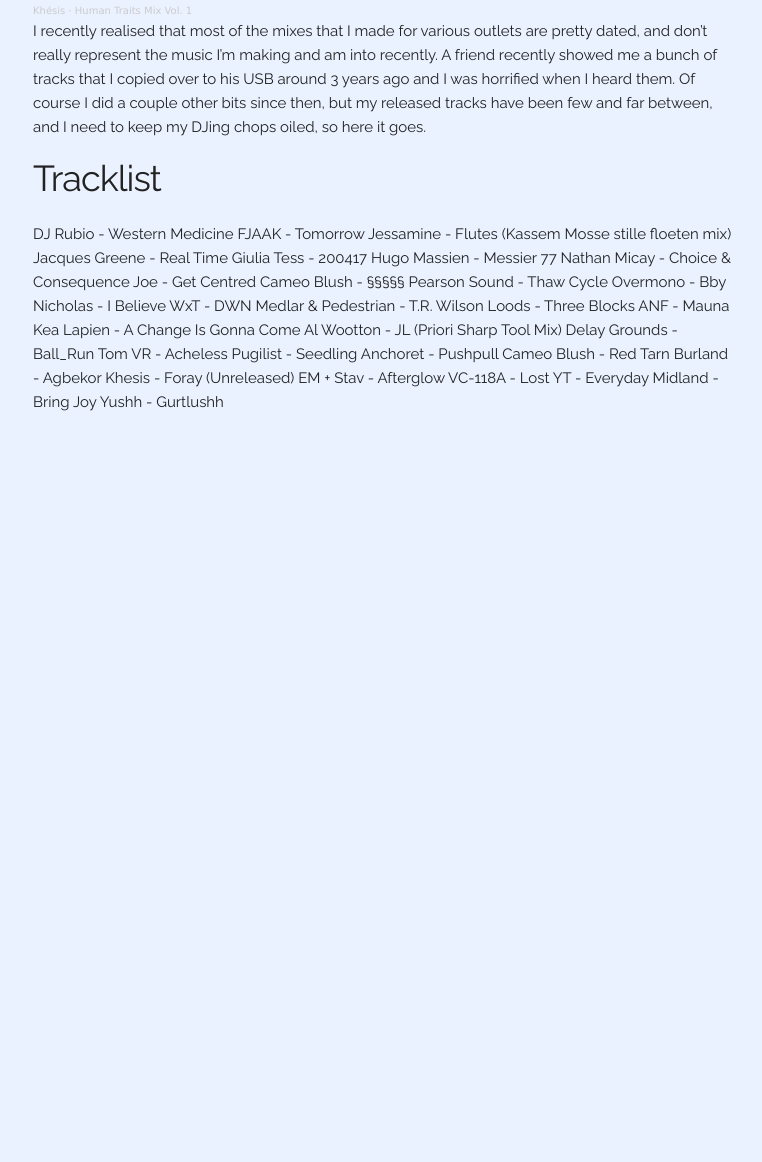
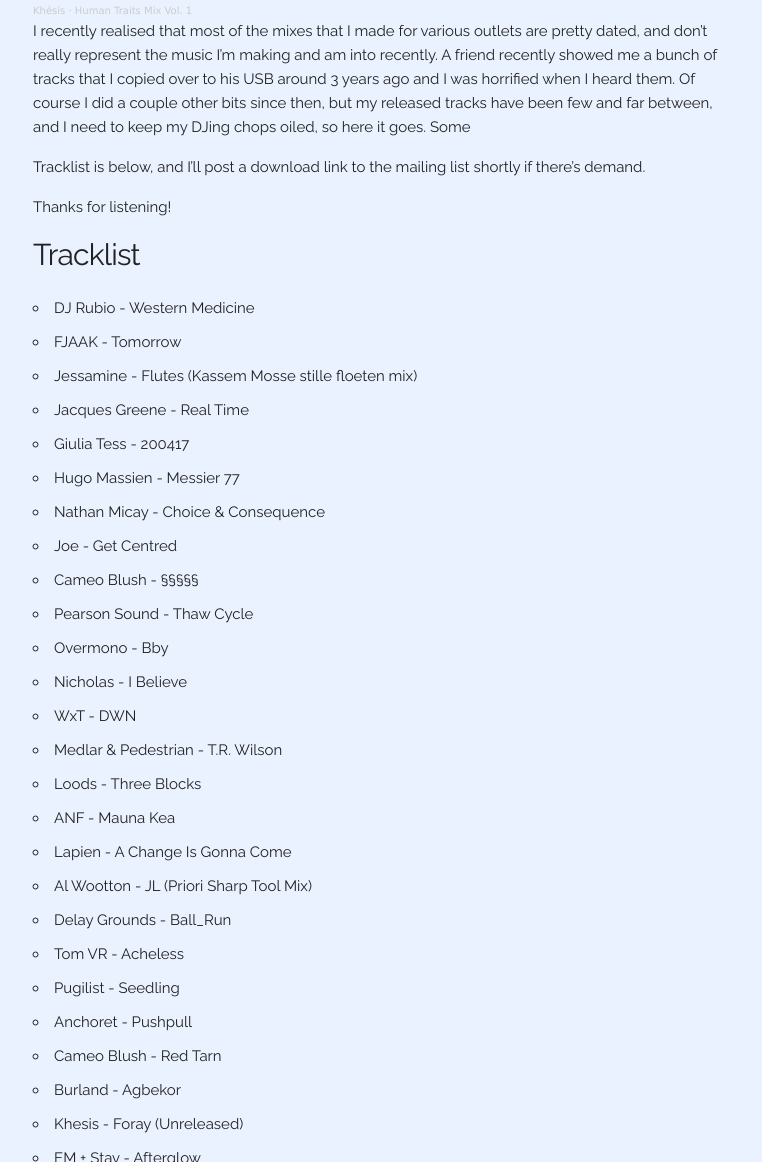
Before and after one commit to balinthaller/khesis, a Jekyll site: the page built from content/_posts/2021-11-29-human-traits-mix-1.md, in a window 1280 px wide and 1400 px high, scrolled down 304 px, cut to the strip 238-1400 px from the top of the window. Shown: the whole strip, without its empty margins (255-1017 px from the left). Built offline with Jekyll 4.4.1, drawn with Linux system fonts in a browser that asks for light colours; before the commit the page ends 1004 px from its top, so only the background shows below that; some of the changed text lies outside the part shown.

Commit message:
update post

```diff
--- a/content/_posts/2021-11-29-human-traits-mix-1.md
+++ b/content/_posts/2021-11-29-human-traits-mix-1.md
@@ -7,35 +7,40 @@
 I recently realised that most of the mixes that I made for various outlets are pretty dated, and don't really represent the music I'm making and am into recently.
 A friend recently showed me a bunch of tracks that I copied over to his USB around 3 years ago and I was horrified when I heard them.
 Of course I did a couple other bits since then, but my released tracks have been few and far between, and I need to keep my DJing chops oiled, so here it goes.
+Some
 
-### Tracklist
-DJ Rubio - Western Medicine
-FJAAK - Tomorrow
-Jessamine - Flutes (Kassem Mosse stille floeten mix)
-Jacques Greene - Real Time
-Giulia Tess - 200417
-Hugo Massien - Messier 77
-Nathan Micay - Choice & Consequence
-Joe - Get Centred
-Cameo Blush - §§§§§
-Pearson Sound - Thaw Cycle
-Overmono - Bby
-Nicholas - I Believe
-WxT - DWN
-Medlar & Pedestrian - T.R. Wilson
-Loods - Three Blocks
-ANF - Mauna Kea
-Lapien - A Change Is Gonna Come
-Al Wootton - JL (Priori Sharp Tool Mix)
-Delay Grounds - Ball_Run
-Tom VR - Acheless
-Pugilist - Seedling
-Anchoret - Pushpull
-Cameo Blush - Red Tarn
-Burland - Agbekor
-Khesis - Foray (Unreleased)
-EM + Stav - Afterglow
-VC-118A - Lost
-YT - Everyday
-Midland - Bring Joy
-Yushh - Gurtlushh
+Tracklist is below, and I'll post a download link to the mailing list shortly if there's demand.
+
+Thanks for listening!
+
+#### Tracklist
+* DJ Rubio - Western Medicine
+* FJAAK - Tomorrow
+* Jessamine - Flutes (Kassem Mosse stille floeten mix)
+* Jacques Greene - Real Time
+* Giulia Tess - 200417
+* Hugo Massien - Messier 77
+* Nathan Micay - Choice & Consequence
+* Joe - Get Centred
+* Cameo Blush - §§§§§
+* Pearson Sound - Thaw Cycle
+* Overmono - Bby
+* Nicholas - I Believe
+* WxT - DWN
+* Medlar & Pedestrian - T.R. Wilson
+* Loods - Three Blocks
+* ANF - Mauna Kea
+* Lapien - A Change Is Gonna Come
+* Al Wootton - JL (Priori Sharp Tool Mix)
+* Delay Grounds - Ball_Run
+* Tom VR - Acheless
+* Pugilist - Seedling
+* Anchoret - Pushpull
+* Cameo Blush - Red Tarn
+* Burland - Agbekor
+* Khesis - Foray (Unreleased)
+* EM + Stav - Afterglow
+* VC-118A - Lost
+* YT - Everyday
+* Midland - Bring Joy
+* Yushh - Gurtlushh
```
